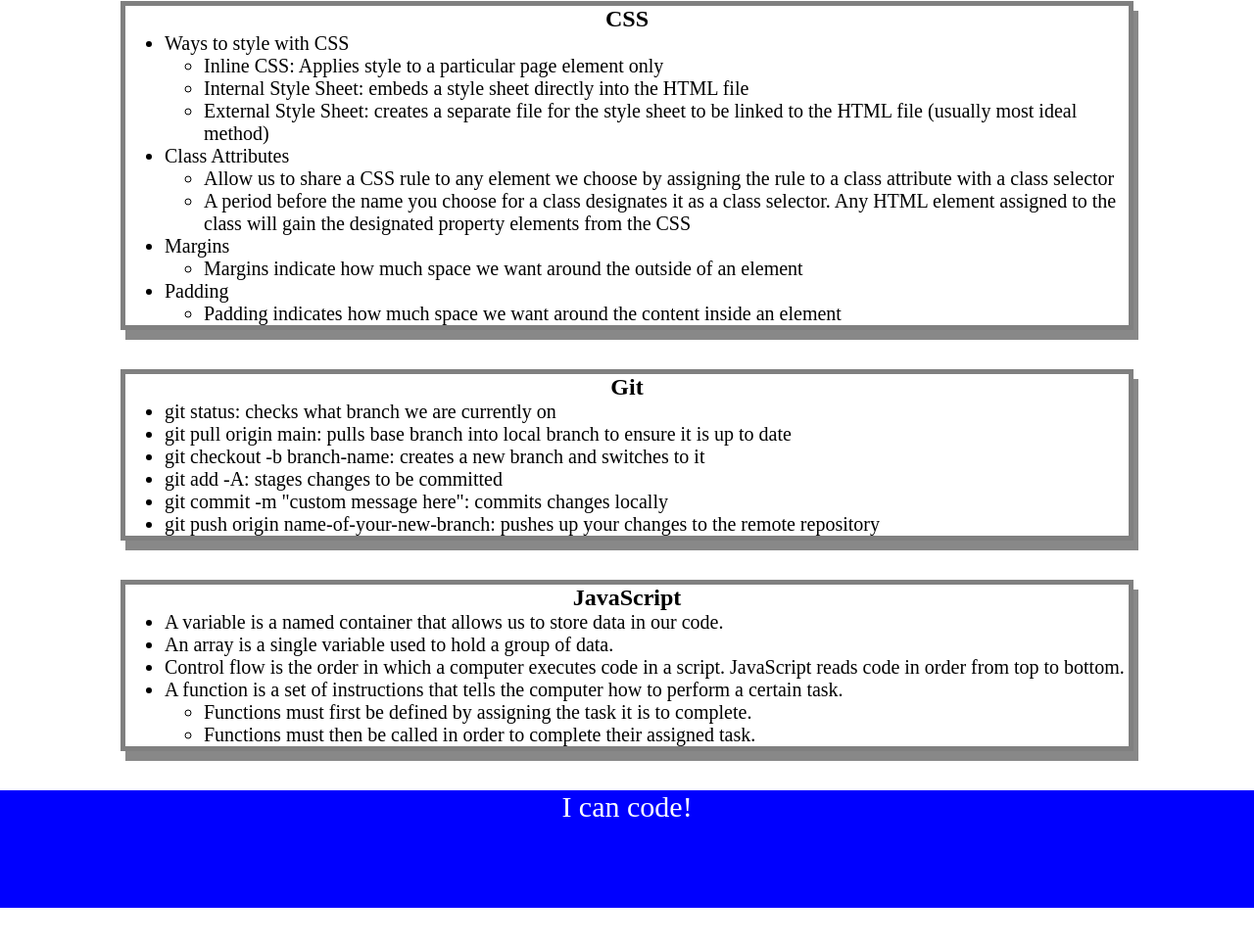
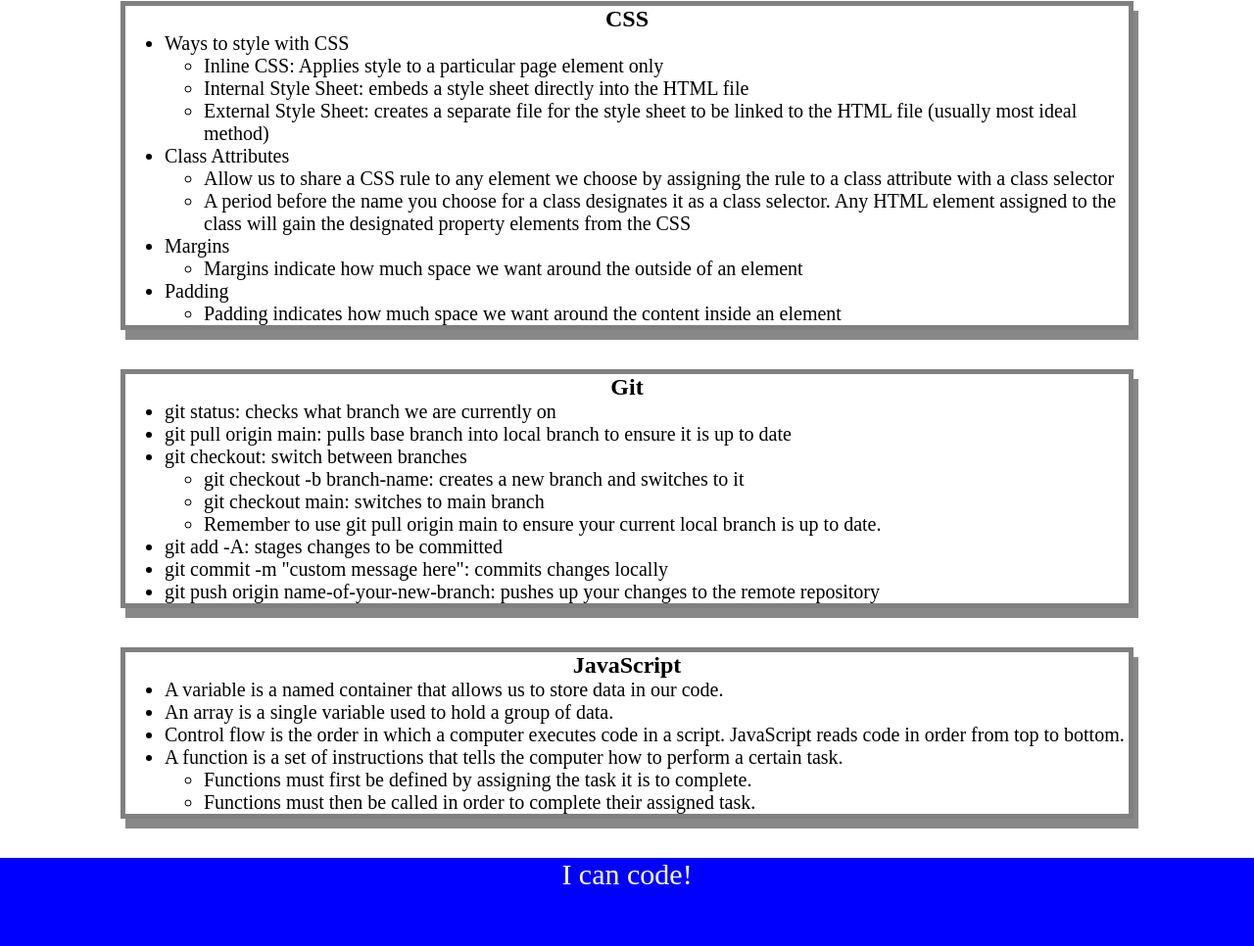
Before and after one commit to ktunebe/prework-study-guide, a plain HTML site: page index.html in a window 1280 px wide. Shown: the part 856-1822 px from the top of the page at 98% size. Before the commit the page ends 1783 px from the top, so only its background shows below. Drawn offline with Linux system fonts and the light colour scheme.

Commit message:
Add some note clarifications to HTML.

```diff
--- a/index.html
+++ b/index.html
@@ -91,7 +91,12 @@
         <ul>
           <li>git status: checks what branch we are currently on</li>
           <li>git pull origin main: pulls base branch into local branch to ensure it is up to date</li>
-          <li>git checkout -b branch-name: creates a new branch and switches to it</li>
+          <li>git checkout: switch between branches</li>
+            <ul>
+              <li>git checkout -b branch-name: creates a new branch and switches to it</li>
+              <li>git checkout main: switches to main branch</li>
+              <li>Remember to use git pull origin main to ensure your current local branch is up to date.</li>
+            </ul>
           <li>git add -A: stages changes to be committed</li>
           <li>git commit -m "custom message here": commits changes locally</li>
           <li>git push origin name-of-your-new-branch: pushes up your changes to the remote repository</li>
```
